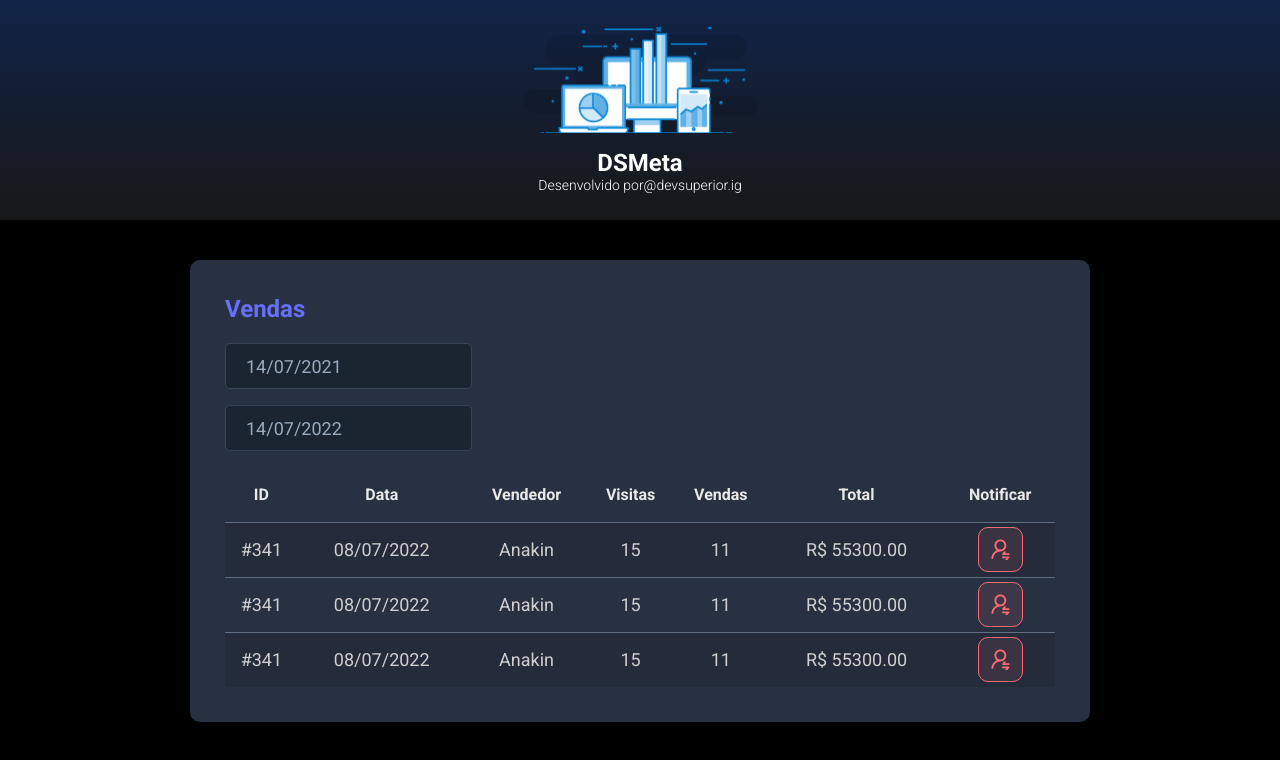
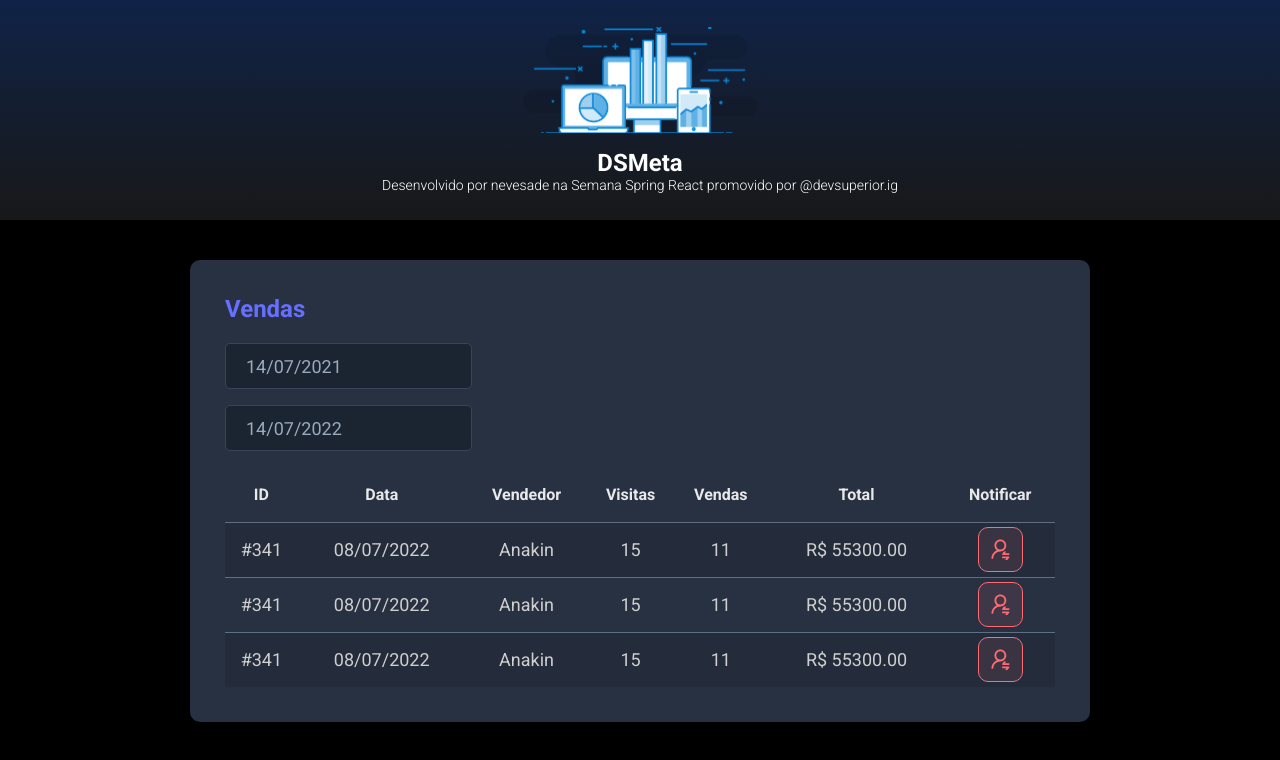
Before and after one commit to nevesade/dsmeta, a React (Vite) app in the folder frontend/: page / in a window 1280 px wide. Shown: the top 760 px of the page. Built offline with nearby package versions, Linux system fonts and the light colour scheme.

Commit message:
update dev

```diff
--- a/frontend/src/components/NotificationButton/Header/index.tsx
+++ b/frontend/src/components/NotificationButton/Header/index.tsx
@@ -12,7 +12,7 @@ function Header() {
                 <h1>DSMeta</h1>
                 <p>
                     Desenvolvido por
-                    <a href="https://www.instagram.com/devsuperior.ig">@devsuperior.ig</a>
+                    <a href="https://github.com/nevesade/dsmeta"> nevesade na Semana Spring React promovido por @devsuperior.ig</a>
                 </p>
             </div>
         </header>
```
